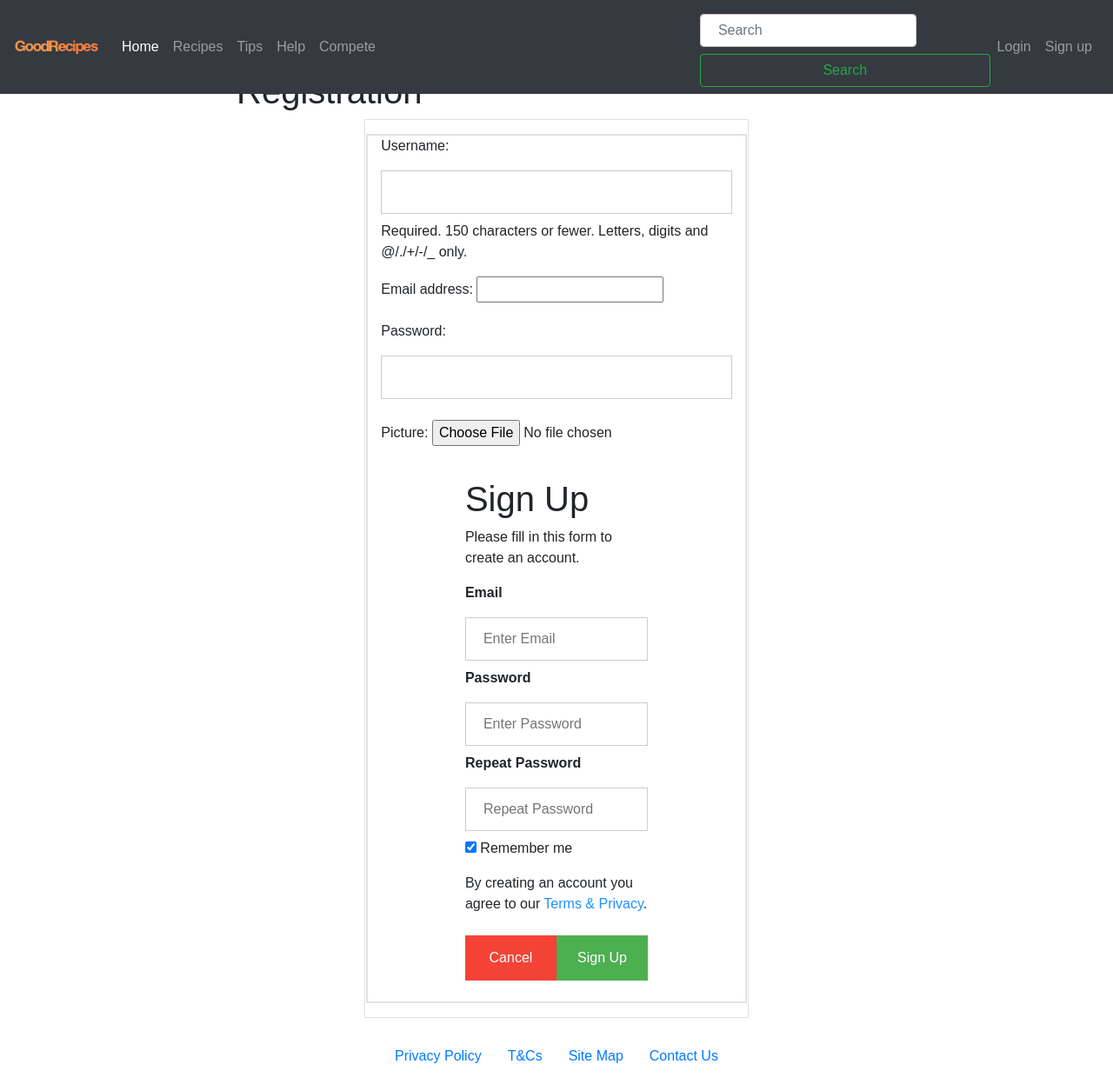
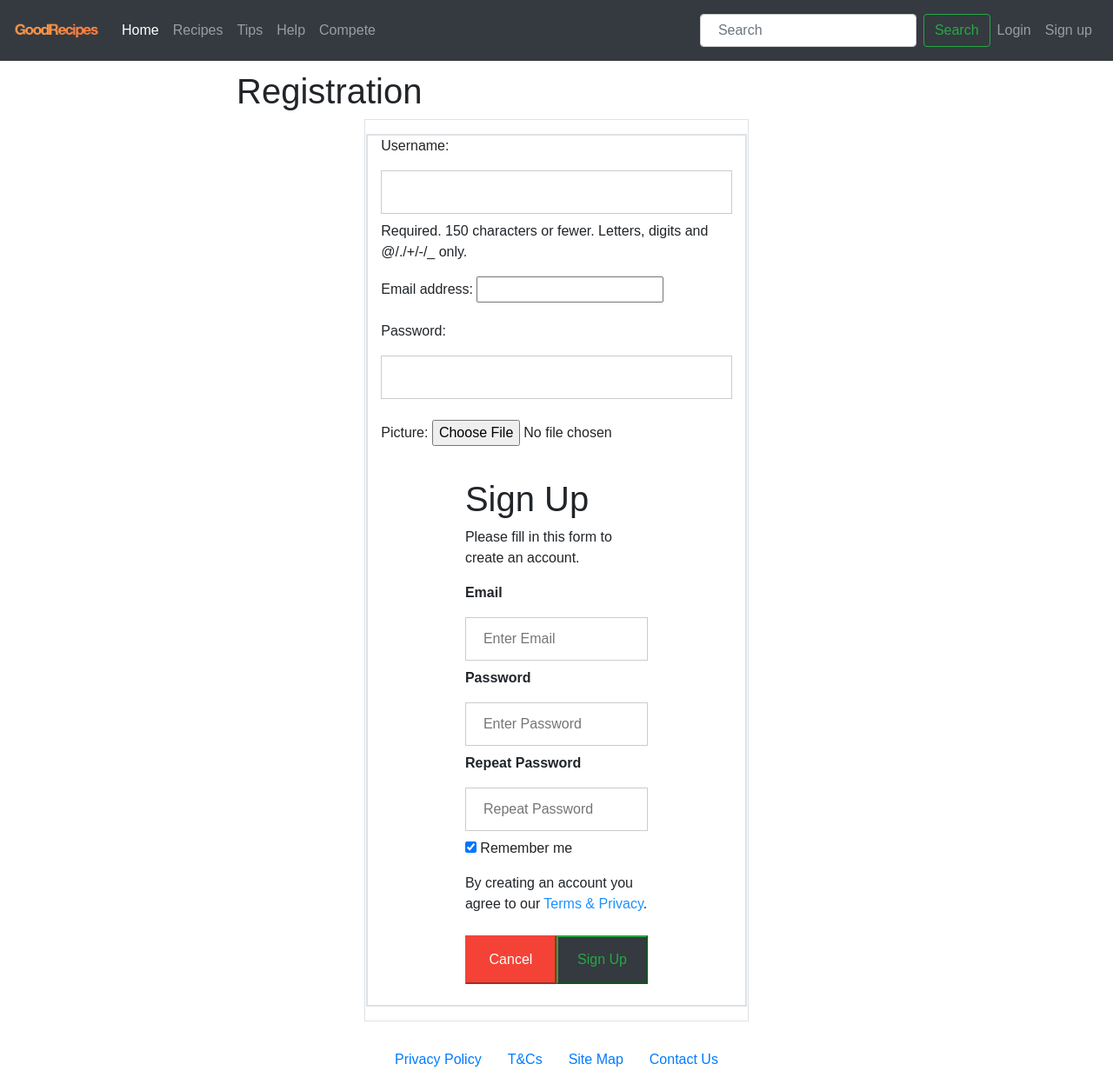
Before and after one commit to allumen/wad_coursework, a Django app: template templates/allgoodrecipes/register.html in a window 1280 px wide. Shown: the whole page at 87% size. Before the commit the page ends 1223 px from the top, so only its background shows below. Run offline with Django 3.2, Linux system fonts and the light colour scheme; the template is opened without the code that fills it: values that come from a table or form of the project are taken from there, others are empty; parts of the project's set-up code (start-up, migrations or seed data) failed here and were passed over; some libraries are stand-ins or nearby versions.

Commit message:
prittier buttons for login and register

```diff
--- a/allgoodrecipes/models.py
+++ b/allgoodrecipes/models.py
@@ -86,6 +86,6 @@ class Unit(models.Model):
 class Comment(models.Model):
     id = models.AutoField(primary_key=True)
     user = models.ForeignKey(UserProfile, on_delete=models.PROTECT)
-    text = models.TextField(bank = true, null = true)
+    text = models.TextField(blank = True, null = True)
     date = models.DateField(auto_now_add=True)
     post = ForeignKey(Post.objects.get(request.url))
--- a/templates/allgoodrecipes/register.html
+++ b/templates/allgoodrecipes/register.html
@@ -28,27 +28,29 @@ input[type=text]:focus, input[type=password]:focus {
 
 /* Set a style for all buttons */
 button {
-  background-color: #4CAF50;
-  color: white;
+  background-color: #343a40;
+  color: #28a745;
+  border-color: #28a745;
   padding: 14px 20px;
   margin: 8px 0;
-  border: none;
   cursor: pointer;
-  width: 100%;
 }
 
 button:hover {
-  opacity:0.8;
+  color:#fff;
+  background-color:#28a745;
 }
 
 /* Extra styles for the cancel button */
 .cancelbtn {
   padding: 14px 20px;
   background-color: #f44336;
+  border-color: #f44336;
+  color: #fff;
 }
 
 /* Float cancel and signup buttons and add an equal width */
-.cancelbtn, .signupbtn {
+.signupbtn, .cancelbtn {
   float: left;
   width: 50%;
 }
```
Also changed, not shown: templates/allgoodrecipes/login.html (+9 -5 lines).
